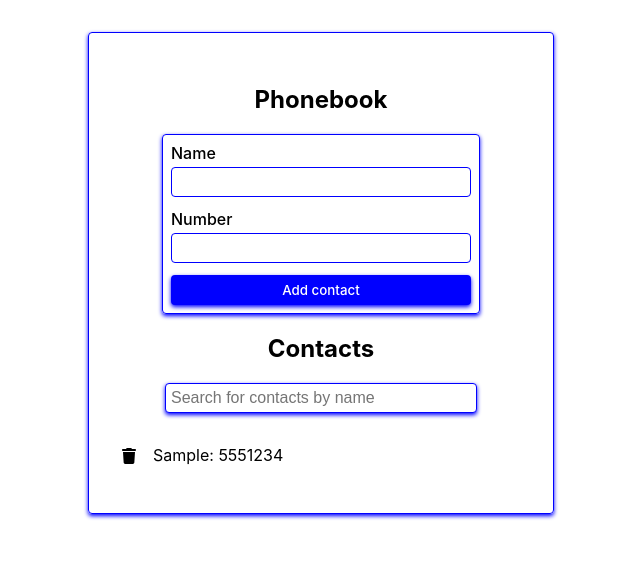
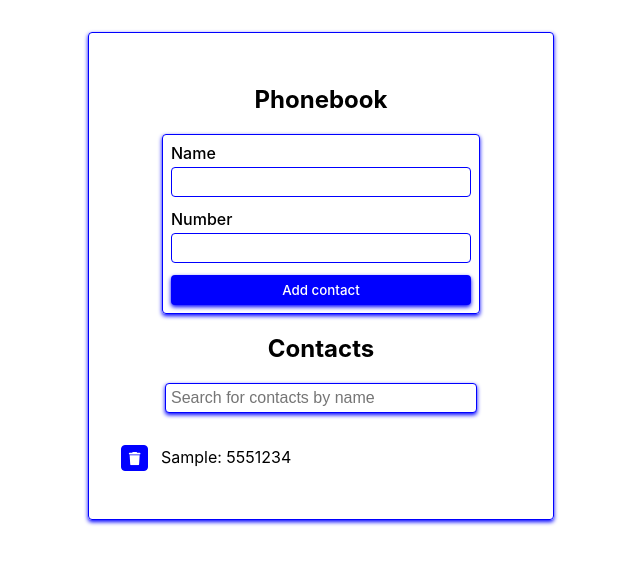
Before and after one commit to AMIHbKA/goit-react-hw-02-phonebook, a React (Create React App) app: page / in a window 1280 px wide. Both pictures are taken after typing "Sample", "5551234" into the empty fields and a click on the button "Add contact". Shown: the top 564 px of the page, without its empty margins (319-959 px from the left). Built offline with nearby package versions, Linux system fonts and the light colour scheme.

Commit message:
fixing some styles

```diff
--- a/src/components/PhoneBook/ContactsList/ContactsList.jsx
+++ b/src/components/PhoneBook/ContactsList/ContactsList.jsx
@@ -1,12 +1,14 @@
 import PropTypes from 'prop-types';
-import { List, Trash } from './ContactsList.styled';
+import { Button, List, Trash } from './ContactsList.styled';
 
 export const ContactsList = ({ contacts, onDelete }) => {
   return (
     <List>
       {contacts.map(({ id, name, number }) => (
         <li key={id}>
-          <Trash width={18} height={18} onClick={() => onDelete(id)} />
+          <Button>
+            <Trash width={18} height={18} onClick={() => onDelete(id)} />
+          </Button>
           {name}: {number}
         </li>
       ))}
--- a/src/components/PhoneBook/ContactsList/ContactsList.styled.js
+++ b/src/components/PhoneBook/ContactsList/ContactsList.styled.js
@@ -16,12 +16,32 @@ export const List = styled.ul`
 export const Trash = styled(TrashIcon)`
   width: 1em;
   height: 1em;
-  padding-right: 1em;
   vertical-align: middle;
-  cursor: pointer;
 
   &:hover,
   :focus {
     fill: blue;
   }
 `;
+
+export const Button = styled.button`
+  width: 2em;
+  height: 2em;
+  padding: 0;
+  margin-right: 1em;
+  background-color: blue;
+  border-radius: 4px;
+  border: 1px solid blue;
+  cursor: pointer;
+  svg {
+    fill: #fff;
+  }
+
+  &:hover,
+  :focus {
+    background-color: #fff;
+    svg {
+      fill: blue;
+    }
+  }
+`;
```
